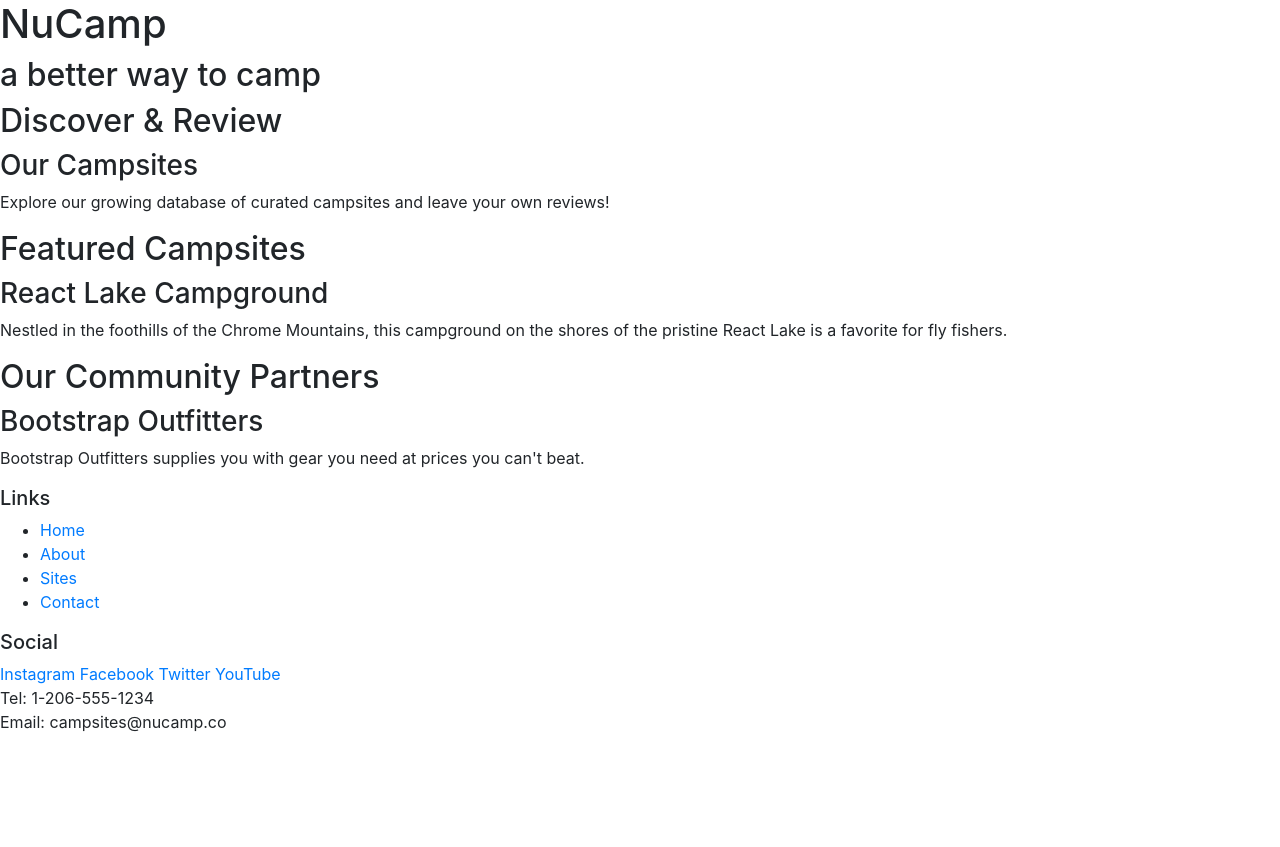
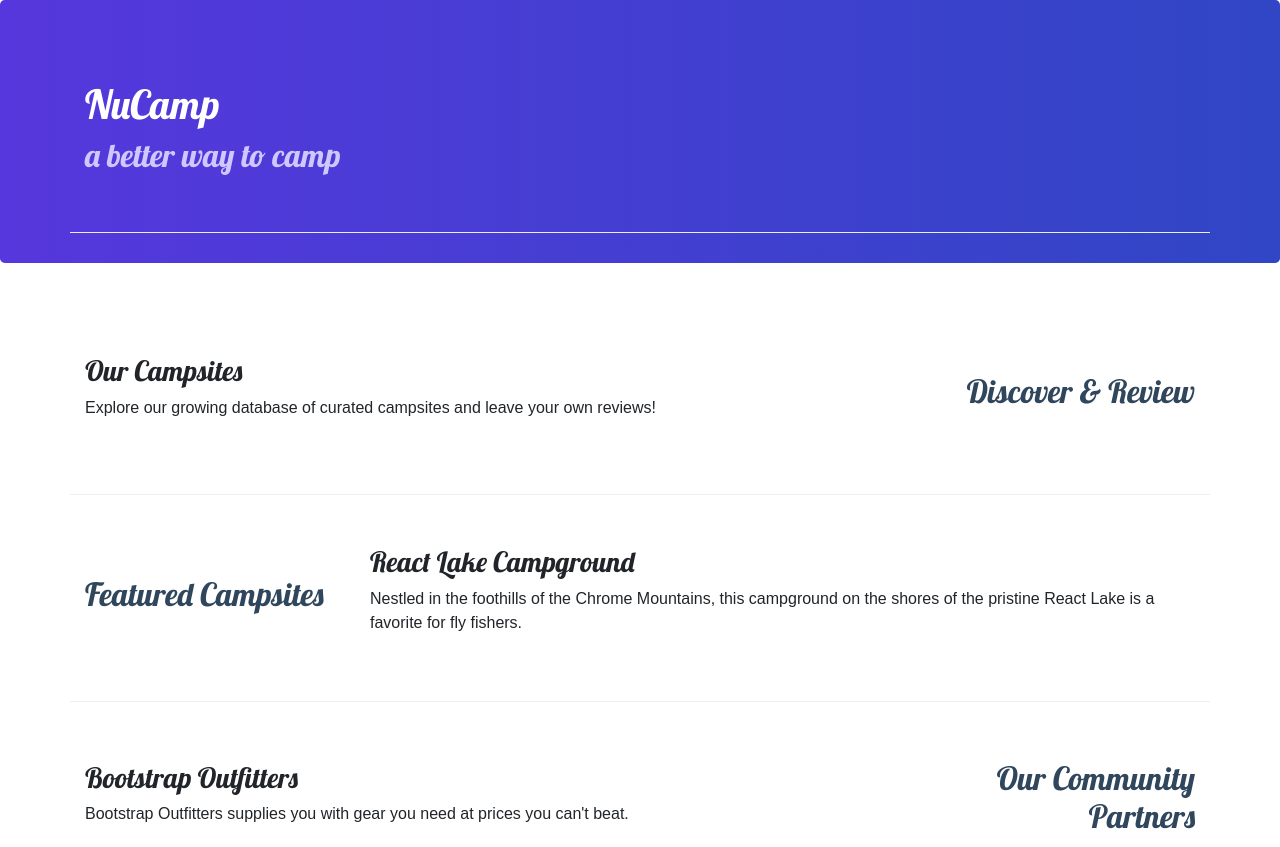
Before and after one commit to antoniodms97/bootstrap, a website: page index.html in a window 1280 px wide. Shown: the top 847 px of the page. Before the commit the page ends 800 px from the top, so only its background shows below. Drawn offline with nearby package versions, Linux system fonts and the light colour scheme.

Commit message:
Second Commit

```diff
--- a/index.html
+++ b/index.html
@@ -9,56 +9,84 @@
         <!-- Bootstrap CSS -->
         <link rel="stylesheet" href="node_modules/bootstrap/dist/css/bootstrap.min.css" />
 
+        <!--Google fonts and CSS stylesheet-->
+        <link rel="preconnect" href="https://fonts.googleapis.com">
+        <link rel="preconnect" href="https://fonts.gstatic.com" crossorigin>
+        <link href="https://fonts.googleapis.com/css2?family=Lobster&family=Open+Sans&display=swap" rel="stylesheet">
+        <link rel="stylesheet" href="styles.css">
+
+
         <title>NuCamp: A Better Way To Camp</title>
     </head>
 
 <body>
 
-    <header>
-        <div>
+    <header class="jumbotron">
+        <div class="container">
+            <div class="row row-content align-items-center">
+                <div class="col">
                     <h1>NuCamp</h1>
                     <h2>a better way to camp</h2>
                 </div>
+            </div>
+        </div>
     </header>
 
-    <div>
-        <h2>Discover & Review</h2>
+    <div class="container">
+        <div class="row row-content align-items-center">
+            <div class="col-sm-4 order-sm-last col-md-3">
+                <h2 class="text-sm-right">Discover & Review</h2>
+            </div>
+            <div class="col">
                 <h3>Our Campsites</h3>
-        <p>Explore our growing database of curated campsites and leave your own reviews!</p>
+                <p class="d-none d-sm-block">Explore our growing database of curated campsites and leave your own reviews!</p>
+            </div>
         </div>
 
-    <div>
+        <div class="row row-content align-items-center">
+            <div class="col-sm-4 col-md-3">
                 <h2>Featured Campsites</h2>
+            </div>
+            <div class="col">
                 <h3>React Lake Campground</h3>
-        <p>Nestled in the foothills of the Chrome Mountains, this campground on the shores of the pristine React Lake is a favorite for fly fishers.</p>
+                <p class="d-none d-sm-block">Nestled in the foothills of the Chrome Mountains, this campground on the shores of the pristine React Lake is a favorite for fly fishers.</p>
+            </div>
         </div>
 
-    <div>
-        <h2>Our Community Partners</h2>
+        <div class="row row-content align-items-center">
+            <div class="col-sm-4 order-sm-last col-md-3">
+                <h2 class="text-sm-right">Our Community Partners</h2>
+            </div>
+            <div class="col">
                 <h3>Bootstrap Outfitters</h3>
-        <p>Bootstrap Outfitters supplies you with gear you need at prices you can't beat.</p>
+                <p class="d-none d-sm-block">Bootstrap Outfitters supplies you with gear you need at prices you can't beat.</p>
             </div>
-
+        </div>
+    </div>
     <footer>
-        <div>
+        <div class="container">
+            <div class="row row-content align-items-center">
+                <div class="col-4 col-sm-2">
                     <h5>Links</h5>
                     <ul>
                         <li><a href="#">Home</a></li>
-                <li><a href="#">About</a></li>
+                        <li><a href="/about-us.html">About</a></li>
                         <li><a href="#">Sites</a></li>
                         <li><a href="#">Contact</a></li>
                     </ul>
                 </div>
-        <div>
+                <div class="col-6 col-sm-5 text-center">
                     <h5>Social</h5>
                     <a href="http://instagram.com/">Instagram</a>
                     <a href="http://facebook.com/">Facebook</a>
                     <a href="http://twitter.com/">Twitter</a>
                     <a href="http://youtube.com/">YouTube</a>
                 </div>
-        <div>
+                <div class="col-sm-4 text-center">
                     Tel: 1-206-555-1234<br />
                     Email: campsites@nucamp.co
+                </div>
+            </div>
         </div>
     </footer>
 
--- /dev/null
+++ b/styles.css
@@ -0,0 +1,26 @@
+body{
+    font-family: "Open-sans", sans-serif;
+}
+h1,h2,h3{
+    font-family:"Lobster", cursive;
+}
+h2{
+    color: #30465C;
+}
+header h2{
+    color: #CEC8FF;
+}
+footer{
+    background-image: linear-gradient(#CEC8FF, white);
+    padding: 20px 0;
+}
+.jumbotron{
+    padding: 30px;
+    background-image: linear-gradient(to right, #5637DD, #3046C5);
+    color: white;
+}
+.row-content{
+    padding: 50px 0;
+    border-bottom: 1px ridge;
+    min-height: 200px;
+}
```
Also changed, not shown: about-us.html (added, +99 -0 lines). Lines whose indentation alone changed are shown as unchanged.
